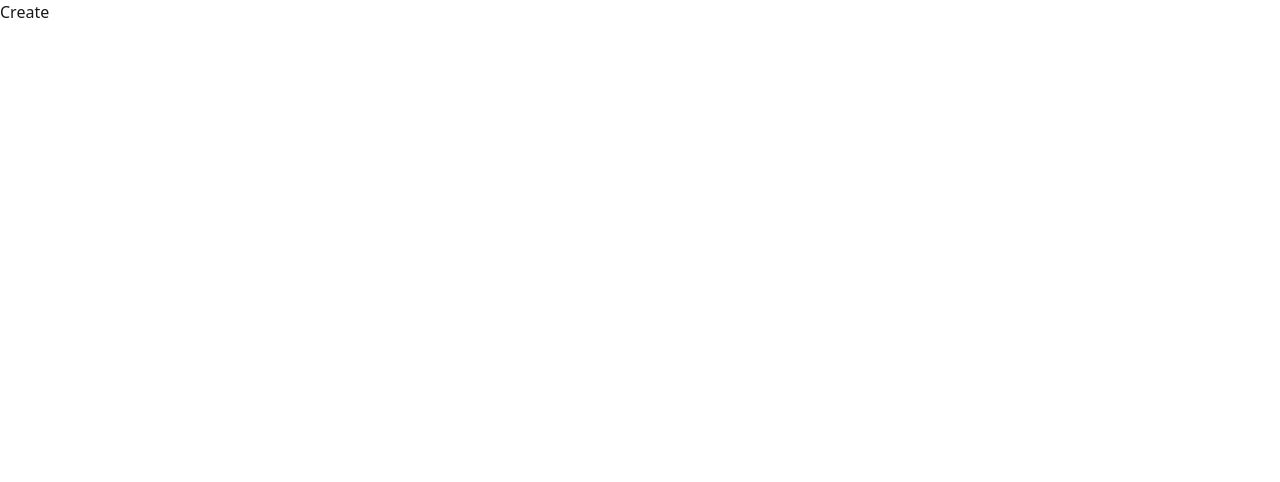
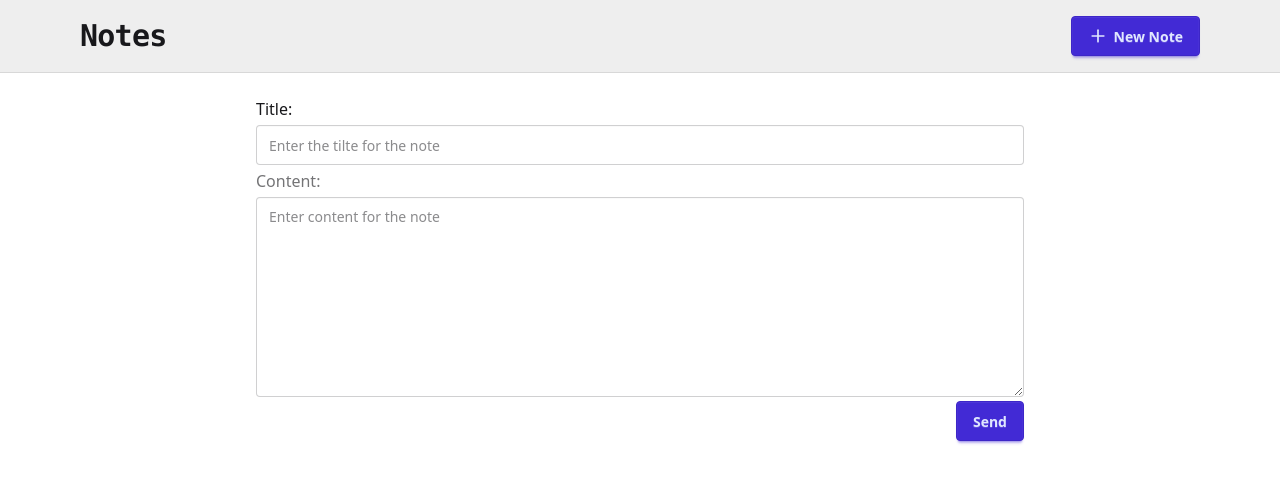
Before and after one commit to ddennis18/fullstack-notesapp, a React app in the folder frontend/: page /create in a window 1280 px wide. Shown: the top 482 px of the page. Built offline with nearby package versions, Linux system fonts and the light colour scheme; the HTML template or start-up script is replaced by a standard one.

Commit message:
feat: added create note functionality and fixed folder structure

```diff
--- a/frontend/src/App.jsx
+++ b/frontend/src/App.jsx
@@ -3,10 +3,12 @@ import { Route, Routes } from 'react-router'
 import HomePage from './pages/HomePage'
 import CreatePage from './pages/CreatePage'
 import DetailPage from './pages/DetailPage'
+import Navbar from './components/Navbar'
 
 const App = () => {
   return (
     <div>
+      <Navbar />
       <Routes>
         <Route path='/' element={<HomePage />} />
         <Route path='/create' element={<CreatePage />} />
--- a/frontend/src/pages/CreatePage.jsx
+++ b/frontend/src/pages/CreatePage.jsx
@@ -1,7 +1,58 @@
-import React from 'react'
+import axios from 'axios'
+import { useState } from 'react'
 
 const CreatePage = () => {
-  return <div>Create</div>
+  const [newNote, setNewNote] = useState({ title: '', content: '' })
+
+  const handleSubmit = async () => {
+    try {
+      const result = await axios.post(
+        'http://localhost:5001/api/notes/',
+        newNote
+      )
+      console.log(result.data.message)
+    } catch (error) {
+      console.log('error creating note', error)
+    }
+  }
+
+  return (
+    <div className='flex justify-center items-center mt-6'>
+      <form
+        className='flex flex-col gap-1 w-[90%] md:w-[60%]'
+        onSubmit={e => {
+          e.preventDefault()
+          handleSubmit()
+        }}
+      >
+        <label htmlFor='' className='floating-label'>
+          Title:
+        </label>
+        <input
+          type='text'
+          name='title'
+          id='title'
+          className='input w-full'
+          placeholder='Enter the tilte for the note'
+          onChange={e => setNewNote({ ...newNote, title: e.target.value })}
+        />
+        <label htmlFor='content' className='label'>
+          Content:
+        </label>
+        <textarea
+          type='text'
+          name='title'
+          id='title'
+          className='textarea w-full min-h-50'
+          placeholder='Enter content for the note'
+          onChange={e => setNewNote({ ...newNote, content: e.target.value })}
+        />
+        <button type='submit' className='btn btn-primary w-min self-end'>
+          Send
+        </button>
+      </form>
+    </div>
+  )
 }
 
 export default CreatePage
--- a/frontend/src/pages/HomePage.jsx
+++ b/frontend/src/pages/HomePage.jsx
@@ -25,25 +25,18 @@ const HomePage = () => {
   }, [])
 
   return (
-    <div>
-      <Navbar />
     <div className='max-w-7xl mx-auto p-4 mt-6'>
       {loading && (
-          <div className='text-center text-primary, py-10'>
-            Loading Notes...
-          </div>
+        <div className='text-center text-primary, py-10'>Loading Notes...</div>
       )}
 
       {notes.length > 0 && (
         <div className='grid grid-cols-1 md:grid-cols-2 lg:grid-cols-3 gap-6'>
           {notes.map(n => {
-              return (
-                <NoteCard key={n._id} note={n}></NoteCard>
-              )
+            return <NoteCard key={n._id} note={n}></NoteCard>
           })}
         </div>
       )}
-      </div>
     </div>
   )
 }
```
Also changed, not shown: 2 other files (tests, documents, lock files or other folders). Lines whose indentation alone changed are shown as unchanged.
